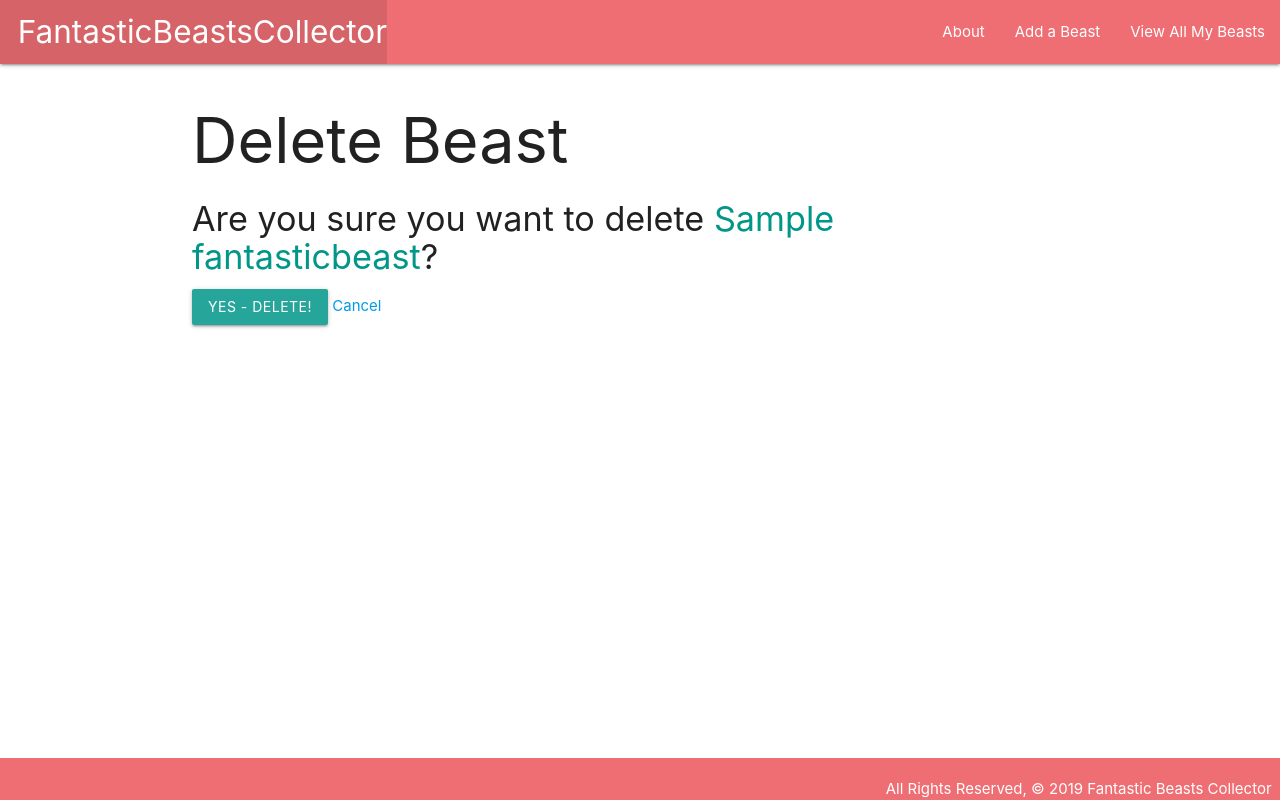
After one commit to efm0004/fantasticbeastcollector, a Django app: page /fantasticbeasts/1/delete/ in a window 1280 px wide. The commit adds this page. Run offline with Django 3.2, Linux system fonts and the light colour scheme; tables that the repository leaves empty hold one stand-in row (values such as "Sample post").

Commit message:
complete thru mid-Tuesday

```diff
--- a/main_app/models.py
+++ b/main_app/models.py
@@ -1,4 +1,5 @@
 from django.db import models
+from django.urls import reverse
 
 # Create your models here.
 class Fantasticbeast(models.Model):
@@ -9,3 +10,6 @@ class Fantasticbeast(models.Model):
 
     def __str__(self):
         return self.name
+
+    def get_absolute_url(self):
+        return reverse('detail', kwargs={'fantasticbeast_id': self.id})
--- a/main_app/templates/base.html
+++ b/main_app/templates/base.html
@@ -18,8 +18,9 @@
           <li><a href="/" class="left brand-logo">&nbsp;&nbsp;FantasticBeastsCollector</a></li>
         </ul>
         <ul class="right">
-          <li><a href="/about">About</a></li>
-          <li><a href="/fantasticbeasts">View All My Fantastic Beasts</a></li>
+          <li><a href="{% url 'about' %}">About</a></li>
+          <li><a href="{% url 'fantasticbeasts_create' %}">Add a Beast</a></li>
+          <li><a href="{% url 'index' %}">View All My Beasts</a></li>
         </ul>
       </div>
     </nav>
--- a/main_app/templates/fantasticbeasts/detail.html
+++ b/main_app/templates/fantasticbeasts/detail.html
@@ -14,6 +14,10 @@
       <p>Age: Kitten</p>
     {% endif %}
   </div>
+  <div class="card-action">
+      <a href="{% url 'fantasticbeasts_update' fantasticbeast.id %}"> Edit</a>
+      <a href="{% url 'fantasticbeasts_delete' fantasticbeast.id %}">Delete</a>
+  </div>
 </div>
 
 {% endblock %}
--- /dev/null
+++ b/main_app/templates/main_app/fantasticbeast_confirm_delete.html
@@ -0,0 +1,13 @@
+{% extends 'base.html' %}
+
+{% block content %}
+  <h1>Delete Beast</h1>
+
+  <h4>Are you sure you want to delete <span class="teal-text">{{ object.name }}</span>?</h4>
+
+  <form action="" method="POST">
+    {% csrf_token %}
+    <input type="submit" value="Yes - Delete!" class="btn">
+    <a href="{% url 'detail' fantasticbeast.id %}">Cancel</a>
+  </form>
+{% endblock %}
--- a/main_app/urls.py
+++ b/main_app/urls.py
@@ -7,4 +7,7 @@ urlpatterns = [
     # route for beasts index
     path('fantasticbeasts/', views.fantasticbeasts_index, name='index'),
     path('fantasticbeasts/<int:fantasticbeast_id>/', views.fantasticbeasts_detail, name='detail'),
+    path('fantasticbeasts/create/', views.FantasticbeastCreate.as_view(), name='fantasticbeasts_create'),
+    path('fantasticbeasts/<int:pk>/update/', views.FantasticbeastUpdate.as_view(), name='fantasticbeasts_update'),
+    path('fantasticbeasts/<int:pk>/delete/', views.FantasticbeastDelete.as_view(), name='fantasticbeasts_delete'),
 ]
--- a/main_app/views.py
+++ b/main_app/views.py
@@ -1,4 +1,5 @@
 from django.shortcuts import render
+from django.views.generic.edit import CreateView, UpdateView, DeleteView
 from .models import Fantasticbeast
 
 # Define home view
@@ -17,3 +18,15 @@ def fantasticbeasts_index(request):
 def fantasticbeasts_detail(request, fantasticbeast_id):
   fantasticbeast = Fantasticbeast.objects.get(id=fantasticbeast_id)
   return render(request, 'fantasticbeasts/detail.html', { 'fantasticbeast' : fantasticbeast })
+
+class FantasticbeastCreate(CreateView):
+  model = Fantasticbeast
+  fields = '__all__'
+
+class FantasticbeastUpdate(UpdateView):
+  model = Fantasticbeast
+  fields = ['breed', 'description', 'age']
+
+class FantasticbeastDelete(DeleteView):
+  model = Fantasticbeast
+  success_url = '/fantasticbeasts/'
```
Also changed, not shown: main_app/templates/main_app/fantasticbeast_form.html (added, +19 -0 lines).
